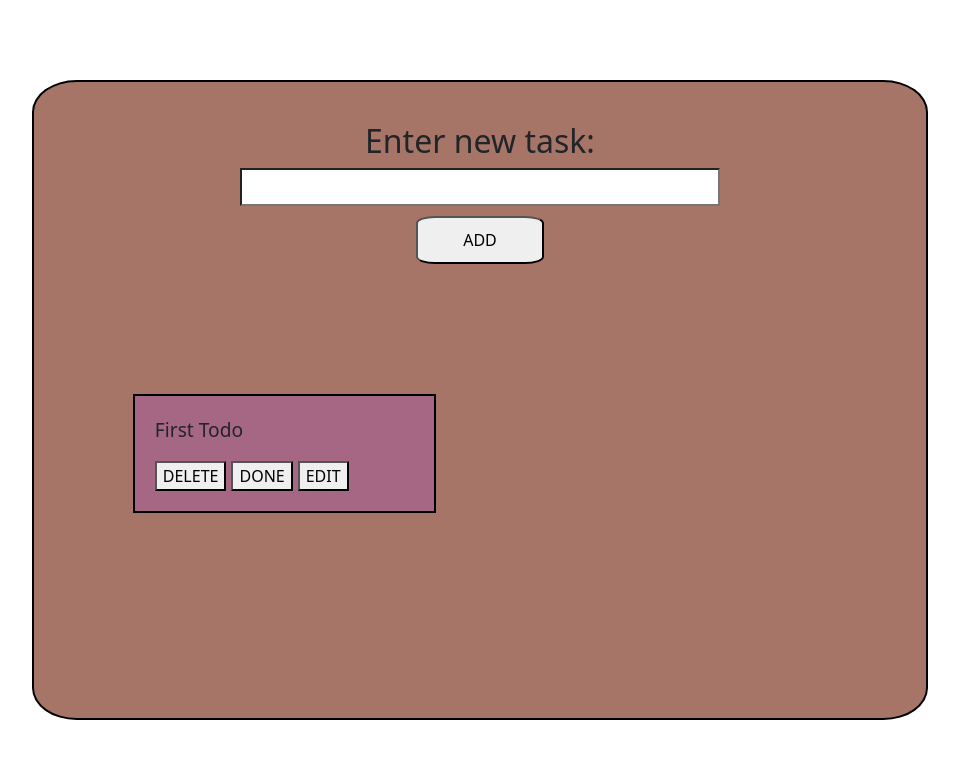
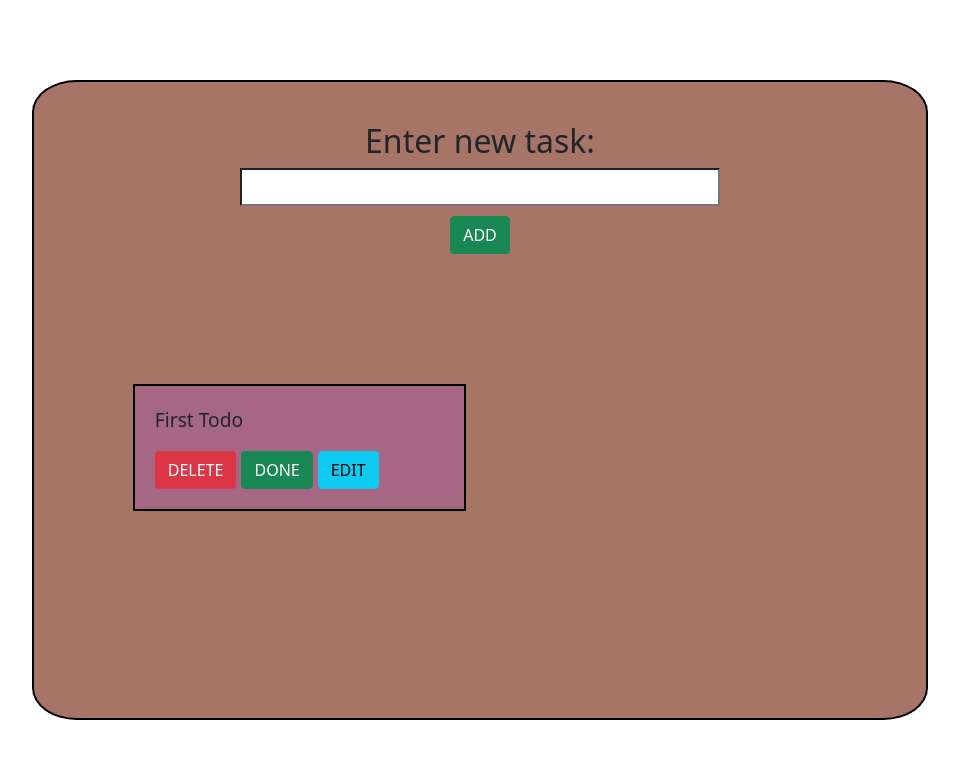
Before and after one commit to krstljrk/react-to-do, a React (Create React App) app: page / in a window 1280 px wide. Shown: the top 758 px of the page, without its empty margins (160-1119 px from the left). Built offline with nearby package versions, Linux system fonts and the light colour scheme.

Commit message:
changed buttons to bootstrap class btns

```diff
--- a/src/components/ToDoItem.js
+++ b/src/components/ToDoItem.js
@@ -22,10 +22,10 @@ function ToDoItem({ todo, completed, id }) {
             </div>
 
             <div className="todoItem__btns">
-                <button onClick={console.log("clicking edit")}>EDIT</button>
-                <button onClick={console.log("clicking done")}>DONE</button>
+                <button className="btn btn-info" onClick={console.log("clicking edit")}>EDIT</button>
+                <button className="btn btn-success" onClick={console.log("clicking done")}>DONE</button>
                 <button
-                    className="delete-btn"
+                    className="btn btn-danger"
                     onClick={deleteItem}
                     type="submit">DELETE</button>
             </div>
--- a/src/components/addNewTodo.js
+++ b/src/components/addNewTodo.js
@@ -33,7 +33,7 @@ function AddNewTodo() {
 
 
     return (
-        <div className="inputSection">
+        <div className="inputSection container-fluid">
             <h2>Enter new task:</h2>
             <div className="inputElem">
                 <input
@@ -45,7 +45,7 @@ function AddNewTodo() {
             </div>
             <div className="inputElem">
                 {empty && <p>Please enter text to add a new task.</p>}
-                <button className="add-btn"
+                <button className="btn btn-success"
                     onClick={addTodo}
                     type="submit">
                     ADD
```
